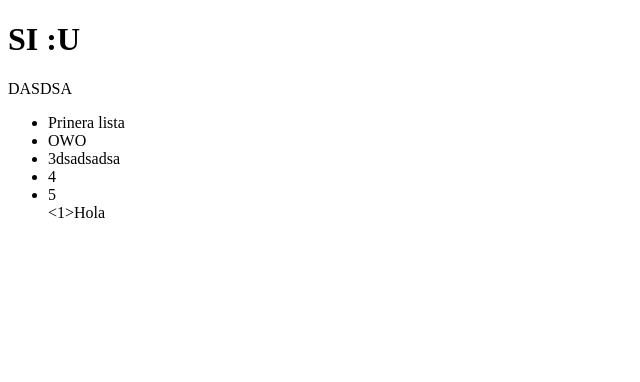
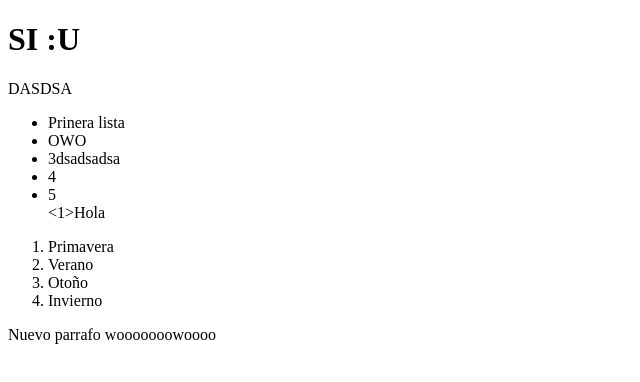
Before and after one commit to SlCristian/youtube-git, a plain HTML site: page index.html in a window 1280 px wide. Shown: the whole page, without its empty margins (0-640 px from the left). Drawn offline with Linux system fonts and the light colour scheme.

Commit message:
Nuevo curso de gatos

```diff
--- a/index.html
+++ b/index.html
@@ -17,7 +17,13 @@
         <li>5</li>
         <1>Hola</1>
     </ul>
-
+     <ol>
+      <li>Primavera</li>
+      <li>Verano</li>
+      <li>Otoño</li>
+      <li>Invierno</li>
+     </ol>
+     <p>Nuevo parrafo wooooooowoooo</p>
     <script src="script.js" type="module"></script>
 
 </body>
```
Also changed, not shown: Introduccion.js (+8 -2 lines).
